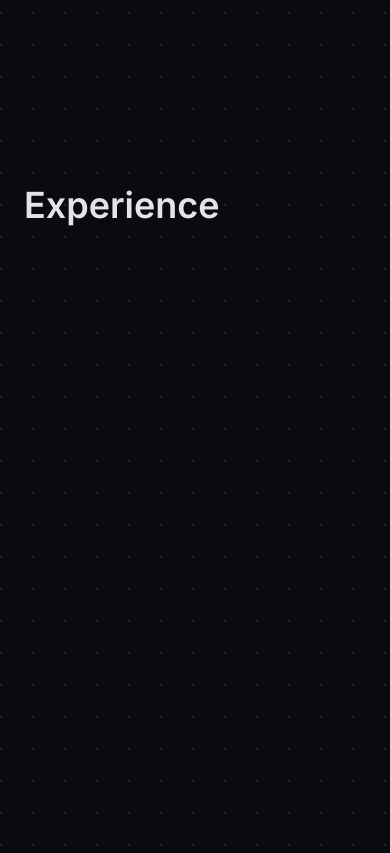
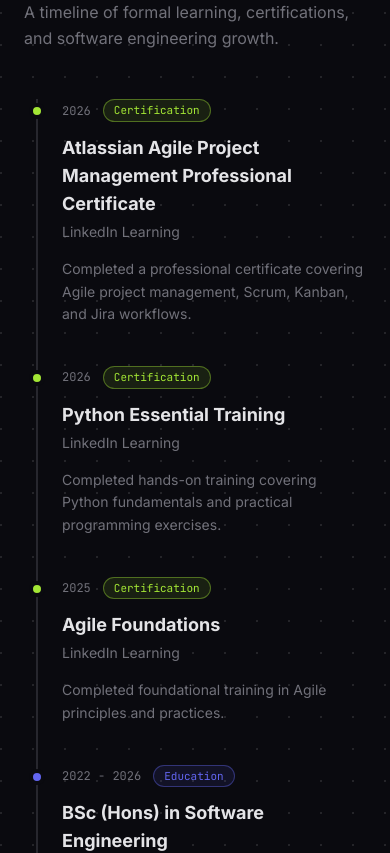
Before and after one commit to ghsenu/Portfolio, a Next.js app: page / in a window 390 px wide. Shown: the part 5300-6153 px from the top of the page. Built offline with nearby package versions, Linux system fonts and the light colour scheme.

Commit message:
feat: add Experience section with education and certifications timeline

```diff
--- a/components/sections/Experience.tsx
+++ b/components/sections/Experience.tsx
@@ -1,7 +1,110 @@
+"use client";
+
+import { motion, type Variants } from "framer-motion";
+import { experience } from "@/data/experience";
+import { Badge } from "@/components/ui/Badge";
+import { SectionHeading } from "@/components/ui/SectionHeading";
+import { cn } from "@/lib/utils";
+
+const containerVariants: Variants = {
+  hidden: {},
+  visible: {
+    transition: {
+      staggerChildren: 0.12,
+    },
+  },
+};
+
+const itemVariants: Variants = {
+  hidden: { opacity: 0, x: -24 },
+  visible: {
+    opacity: 1,
+    x: 0,
+    transition: {
+      duration: 0.5,
+      ease: "easeOut",
+    },
+  },
+};
+
+function formatDateRange(startDate: string, endDate?: string) {
+  return endDate ? `${startDate} - ${endDate}` : startDate;
+}
+
+function getTypeLabel(type: "work" | "education" | "certification") {
+  if (type === "education") {
+    return "Education";
+  }
+
+  if (type === "certification") {
+    return "Certification";
+  }
+
+  return "Work";
+}
+
 export function Experience() {
   return (
-    <section id="experience" className="flex min-h-screen items-center py-24">
-      <h2 className="text-4xl font-semibold text-foreground">Experience</h2>
+    <section id="experience" className="py-24">
+      <div className="mx-auto max-w-4xl">
+        <SectionHeading
+          eyebrow="04. Experience"
+          title="Education & Certifications"
+          description="A timeline of formal learning, certifications, and software engineering growth."
+        />
+
+        <motion.div
+          className="relative ml-3 space-y-10 border-l-2 border-border pl-6 sm:ml-4 sm:pl-8"
+          variants={containerVariants}
+          initial="hidden"
+          whileInView="visible"
+          viewport={{ once: true, amount: 0.2 }}
+        >
+          {experience.map((item) => {
+            const isEducation = item.type === "education";
+
+            return (
+              <motion.article
+                key={item.id}
+                className="relative"
+                variants={itemVariants}
+              >
+                <span
+                  className={cn(
+                    "absolute -left-[33px] top-1 h-4 w-4 rounded-full border-4 border-background sm:-left-[41px]",
+                    isEducation ? "bg-primary" : "bg-accent",
+                  )}
+                  aria-hidden="true"
+                />
+
+                <div className="flex flex-wrap items-center gap-3">
+                  <p className="font-mono text-xs text-muted">
+                    {formatDateRange(item.startDate, item.endDate)}
+                  </p>
+                  <Badge
+                    className={cn(
+                      "px-2.5 py-0.5 text-[11px]",
+                      isEducation
+                        ? "border-primary/40 bg-primary/10 text-primary"
+                        : "border-accent/40 bg-accent/10 text-accent",
+                    )}
+                  >
+                    {getTypeLabel(item.type)}
+                  </Badge>
+                </div>
+
+                <h3 className="mt-3 text-lg font-bold text-foreground">
+                  {item.role}
+                </h3>
+                <p className="mt-1 text-sm text-muted">{item.organization}</p>
+                <p className="mt-4 text-sm leading-relaxed text-muted">
+                  {item.description}
+                </p>
+              </motion.article>
+            );
+          })}
+        </motion.div>
+      </div>
     </section>
   );
 }
--- /dev/null
+++ b/data/experience.ts
@@ -0,0 +1,44 @@
+import type { Experience } from "@/types";
+
+// TODO: Add internship/work experience entries here once available, using type: 'work'.
+export const experience: Experience[] = [
+  {
+    id: "cert-atlassian-agile",
+    role: "Atlassian Agile Project Management Professional Certificate",
+    organization: "LinkedIn Learning",
+    startDate: "2026",
+    type: "certification",
+    description:
+      "Completed a professional certificate covering Agile project management, Scrum, Kanban, and Jira workflows.",
+  },
+  {
+    id: "cert-python",
+    role: "Python Essential Training",
+    organization: "LinkedIn Learning",
+    startDate: "2026",
+    type: "certification",
+    description:
+      "Completed hands-on training covering Python fundamentals and practical programming exercises.",
+  },
+  {
+    id: "cert-agile-foundations",
+    role: "Agile Foundations",
+    organization: "LinkedIn Learning",
+    startDate: "2025",
+    type: "certification",
+    description: "Completed foundational training in Agile principles and practices.",
+  },
+  {
+    id: "education-degree",
+    role: "BSc (Hons) in Software Engineering",
+    // TODO - replace with actual university name.
+    organization: "University",
+    // TODO - confirm actual start year.
+    startDate: "2022",
+    // TODO - confirm actual/expected graduation year.
+    endDate: "2026",
+    type: "education",
+    description:
+      "Undergraduate degree focused on software engineering, including a final-year project (MindPrint) covering mobile development, AI/NLP integration, and system design.",
+  },
+];
```
Also changed, not shown: types/index.ts (+10 -0 lines).
